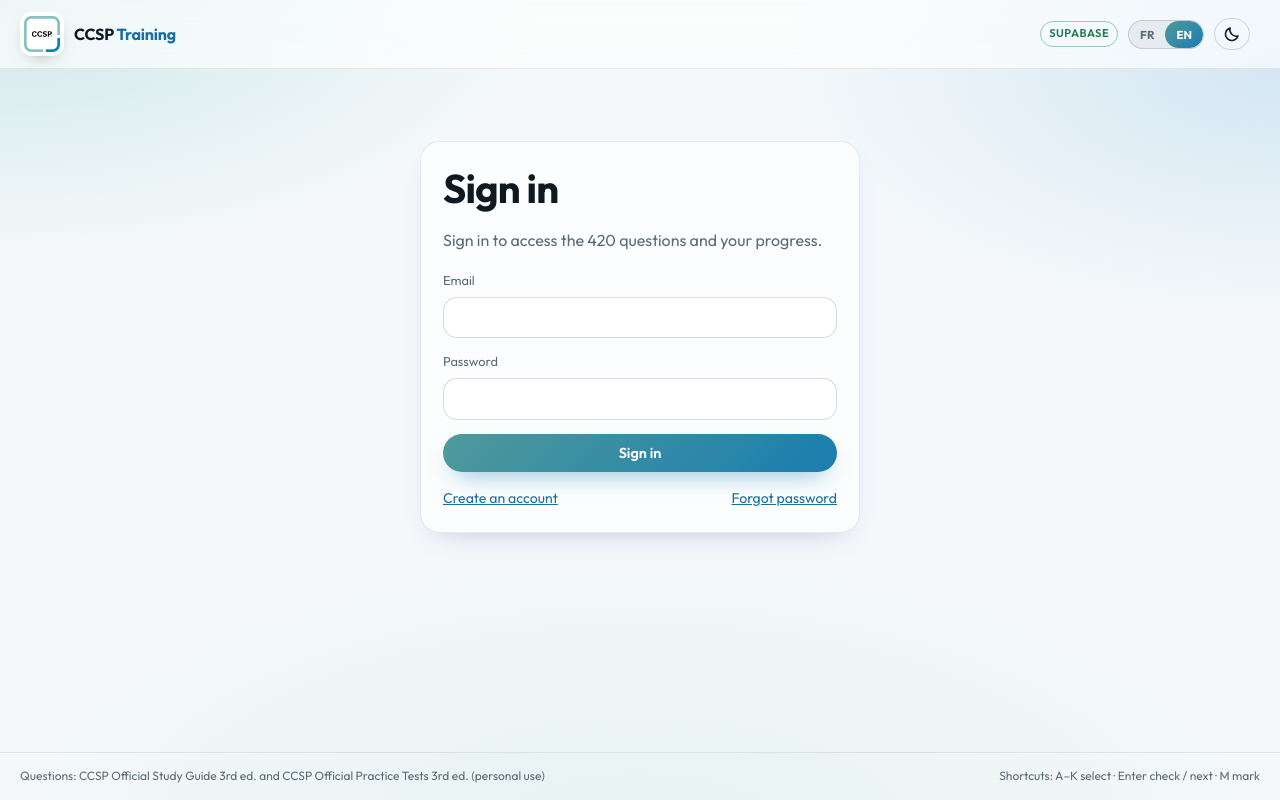
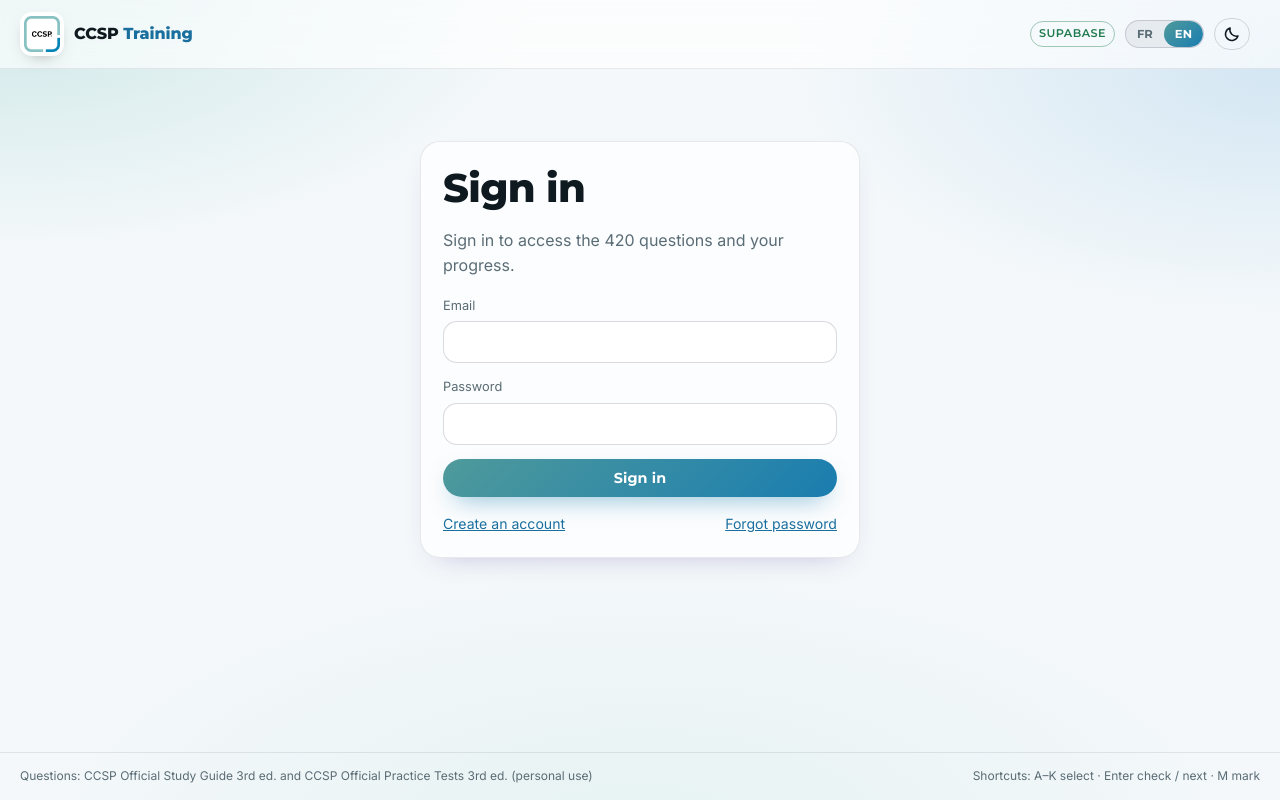
Before and after one commit to HamzaBENAZOUZ/CCSP, a plain HTML site: page index.html in a window 1280 px wide. Drawn offline with nearby package versions, Linux system fonts and the light colour scheme.

Commit message:
Typographie alignée sur le logo : Montserrat (titres, boutons) + Inter, polices embarquées
Co-Authored-By: Claude Opus 5.5 <noreply@anthropic.com>
Claude-Session: https://claude.ai/code/session_017RoNrEqAfvA3cMTEVabBwf

```diff
--- a/css/style.css
+++ b/css/style.css
@@ -1,3 +1,8 @@
+/* Polices embarquées (fonctionnent hors ligne et dans l'APK) : Montserrat, proche de la typo des logos ISC2,
+   pour les titres et boutons ; Inter pour le texte ; Geist Mono pour les chiffres. Licence SIL OFL. */
+@font-face { font-family: "Montserrat"; font-style: normal; font-weight: 500 900; font-display: swap; src: url(../assets/fonts/montserrat.woff2) format("woff2"); }
+@font-face { font-family: "Inter"; font-style: normal; font-weight: 400 700; font-display: swap; src: url(../assets/fonts/inter.woff2) format("woff2"); }
+@font-face { font-family: "Geist Mono"; font-style: normal; font-weight: 400 600; font-display: swap; src: url(../assets/fonts/geist-mono.woff2) format("woff2"); }
 /* ============ CISSP Training Terminal : thème cybersécurité ============ */
 :root {
   --bg: #05080d;
@@ -569,3 +574,14 @@ th { color: var(--muted); }
 .hero-title { display: flex; align-items: center; gap: 16px; }
 .hero-logo { width: clamp(48px, 9vw, 72px); height: auto; padding: 6px; background: #fff; border-radius: 16px; box-shadow: 0 10px 28px -14px rgba(0,0,0,.6); }
 .btn-primary { box-shadow: 0 10px 26px -12px rgba(26,125,176,.8); }
+
+/* Typographie alignée sur les logos (2026-11-07) */
+:root { --display: "Montserrat", "Inter", system-ui, sans-serif; --sans: "Inter", system-ui, -apple-system, "Segoe UI", Roboto, sans-serif; }
+h1, h2, h3, h4, .brand, .btn, .seg-btn, .badge, .q-count, .stat-val, .ring span, .action h3, .section-title,
+.domain-head h2, .verdict, .kicker, .ch-num, .toast, .switch { font-family: var(--display); }
+h1 { font-weight: 800; letter-spacing: -.015em; }
+.brand { font-weight: 800; letter-spacing: -.005em; }
+.btn, .seg-btn { font-weight: 700; letter-spacing: .005em; }
+.q-text { font-family: var(--sans); font-weight: 600; letter-spacing: -.005em; }
+.ch-title { font-family: var(--sans); font-weight: 600; }
+.stat-val { font-weight: 800; }
--- a/index.html
+++ b/index.html
@@ -9,9 +9,8 @@
   <link rel="icon" href="assets/favicon.png" type="image/png">
   <link rel="apple-touch-icon" href="assets/apple-touch-icon.png">
   <meta name="theme-color" content="#0a1015">
-  <link rel="preconnect" href="https://fonts.googleapis.com">
-  <link rel="preconnect" href="https://fonts.gstatic.com" crossorigin>
-  <link href="https://fonts.googleapis.com/css2?family=Outfit:wght@400;500;600;700&family=Geist+Mono:wght@400;500;600&display=swap" rel="stylesheet">
+  <link rel="preload" href="assets/fonts/montserrat.woff2" as="font" type="font/woff2" crossorigin>
+  <link rel="preload" href="assets/fonts/inter.woff2" as="font" type="font/woff2" crossorigin>
   <link rel="stylesheet" href="css/style.css">
   <script>
     // Applique le thème avant l'affichage (évite un flash).
--- a/sw.js
+++ b/sw.js
@@ -1,12 +1,11 @@
 // Service worker du mode hors ligne : fichiers du site en cache, réseau d'abord (les mises à jour arrivent
 // tout de suite quand on est connecté), cache si le réseau ne répond pas. Les données (Supabase) ne passent
 // pas par ici : elles sont gardées dans IndexedDB par js/store.js.
-const CACHE = "ccsp-site-v11";
+const CACHE = "ccsp-site-v12";
 const FILES = [
-  "./", "index.html", "css/style.css", "js/app.js", "js/store.js", "js/i18n.js", "js/offline.js", "js/matrix.js", "js/revision.js", "js/revision.js",
-  "js/config.js", "assets/favicon.svg", "assets/favicon.png", "assets/logo-ccsp.png",
+  "./", "index.html", "css/style.css", "js/app.js", "js/store.js", "js/i18n.js", "js/offline.js", "js/matrix.js", "js/revision.js",
+  "js/config.js", "assets/favicon.svg", "assets/favicon.png", "assets/fonts/montserrat.woff2", "assets/fonts/inter.woff2", "assets/fonts/geist-mono.woff2", "assets/logo-ccsp.png",
   "https://cdn.jsdelivr.net/npm/@supabase/supabase-js@2.45.4/dist/umd/supabase.min.js",
-  "https://fonts.googleapis.com/css2?family=JetBrains+Mono:wght@400;600;800&family=Inter:wght@400;500;600&display=swap",
 ];
 const CACHED_HOSTS = [self.location.host, "cdn.jsdelivr.net", "fonts.googleapis.com", "fonts.gstatic.com"];
 
```
Also changed, not shown: assets/fonts/geist-mono.woff2 (added), assets/fonts/inter.woff2 (added), assets/fonts/montserrat.woff2 (added).
